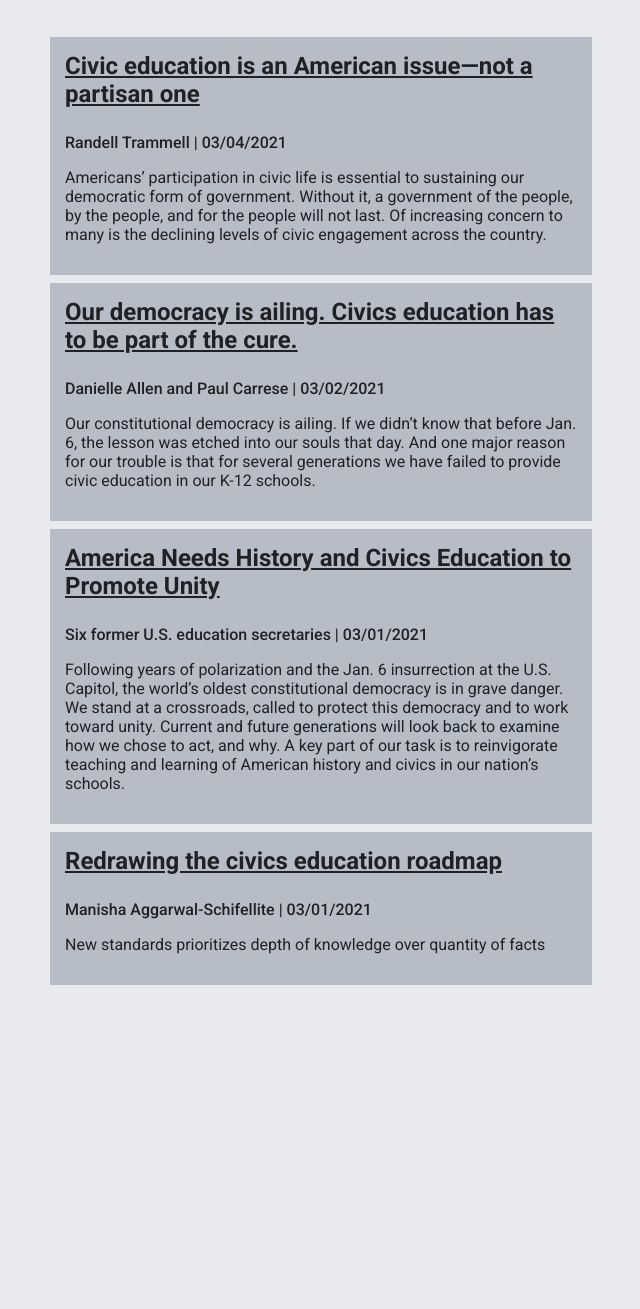
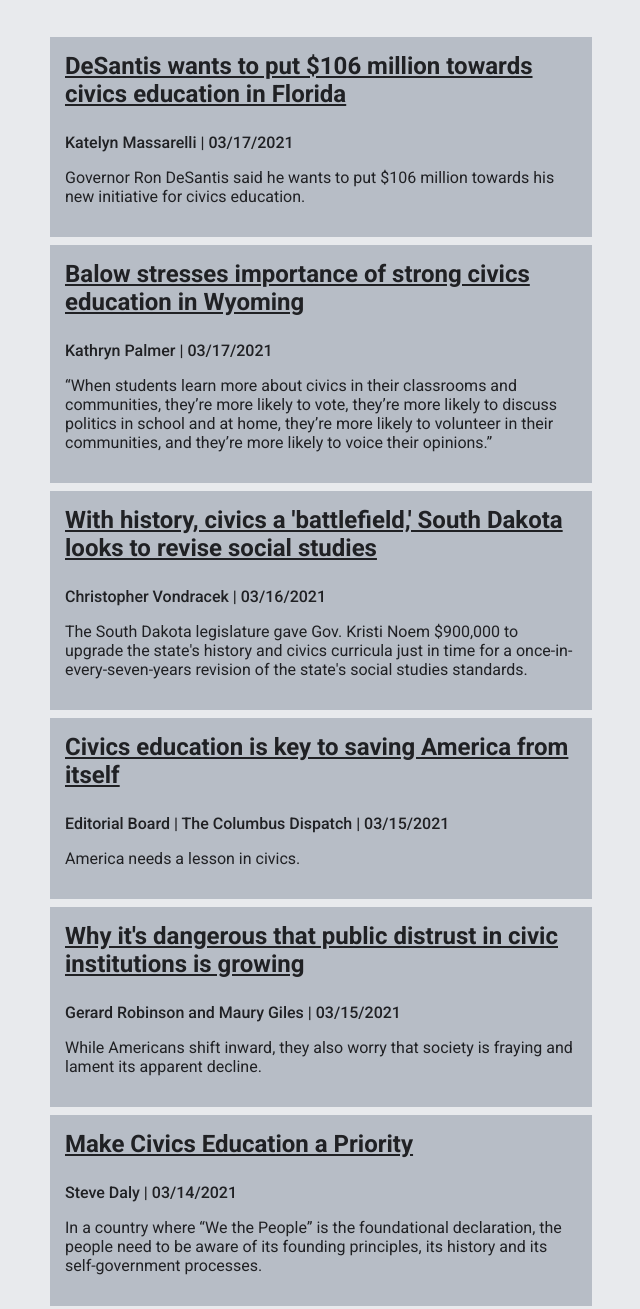
Before and after one commit to itbarsoum99/civics, a plain HTML site: page news/index.html in a window 1280 px wide. Shown: the part 220-1529 px from the top of the page, without its empty margins (78-718 px from the left). Before the commit the page ends 1333 px from the top, so only its background shows below. Drawn offline with nearby package versions, Linux system fonts and the light colour scheme.

Commit message:
new news

```diff
--- a/news/index.html
+++ b/news/index.html
@@ -18,6 +18,48 @@
     </nav>
     <main class="content">
       <h2>News</h2>
+      <a href="https://nbc-2.com/news/state/2021/03/17/desantis-wants-to-put-106-million-towards-civics-education-in-florida/">
+        <div class="newsitem">
+          <h4>DeSantis wants to put $106 million towards civics education in Florida</h4>
+          <byline>Katelyn Massarelli | 03/17/2021</byline>
+          <p>Governor Ron DeSantis said he wants to put $106 million towards his new initiative for civics education.</p>
+        </div>
+      </a>
+      <a href="https://www.wyomingnews.com/news/in_our_schools/balow-stresses-importance-of-strong-civics-education-in-wyoming/article_2c3c6da8-fe40-5a81-847f-4e012af1b141.html">
+        <div class="newsitem">
+          <h4>Balow stresses importance of strong civics education in Wyoming</h4>
+          <byline>Kathryn Palmer | 03/17/2021</byline>
+          <p>“When students learn more about civics in their classrooms and communities, they’re more likely to vote, they’re more likely to discuss politics in school and at home, they’re more likely to volunteer in their communities, and they’re more likely to voice their opinions.”</p>
+        </div>
+      </a>
+      <a href="https://www.inforum.com/news/education/6938000-With-history-civics-a-battlefield-South-Dakota-looks-to-revise-social-studies">
+        <div class="newsitem">
+          <h4>With history, civics a 'battlefield,' South Dakota looks to revise social studies</h4>
+          <byline>Christopher Vondracek | 03/16/2021</byline>
+          <p>The South Dakota legislature gave Gov. Kristi Noem $900,000 to upgrade the state's history and civics curricula just in time for a once-in-every-seven-years revision of the state's social studies standards.</p>
+        </div>
+      </a>
+      <a href="https://www.dispatch.com/story/opinion/2021/03/15/civics-education-key-saving-america-itself/6929126002/">
+        <div class="newsitem">
+          <h4>Civics education is key to saving America from itself</h4>
+          <byline>Editorial Board | The Columbus Dispatch | 03/15/2021</byline>
+          <p>America needs a lesson in civics.</p>
+        </div>
+      </a>
+      <a href="https://www.freep.com/story/opinion/2021/03/15/why-americans-growing-distrust-civic-institutions-warning-column/4668616001/">
+        <div class="newsitem">
+          <h4>Why it's dangerous that public distrust in civic institutions is growing</h4>
+          <byline>Gerard Robinson and Maury Giles | 03/15/2021</byline>
+          <p>While Americans shift inward, they also worry that society is fraying and lament its apparent decline.</p>
+        </div>
+      </a>
+      <a href="https://www.centralmaine.com/2021/03/14/make-civics-education-a-priority/">
+        <div class="newsitem">
+          <h4>Make Civics Education a Priority</h4>
+          <byline>Steve Daly | 03/14/2021</byline>
+          <p>In a country where “We the People” is the foundational declaration, the people need to be aware of its founding principles, its history and its self-government processes.</p>
+        </div>
+      </a>
             <a href="https://www.ajc.com/education/get-schooled-blog/opinion-civic-education-is-an-american-issuenot-a-partisan-one/UYOL6ZTGDBGTXPFR7IXCMNOBXQ/" target="_blank">
       <div class="newsitem">
         <h4>Civic education is an American issue—not a partisan one</h4>
```
